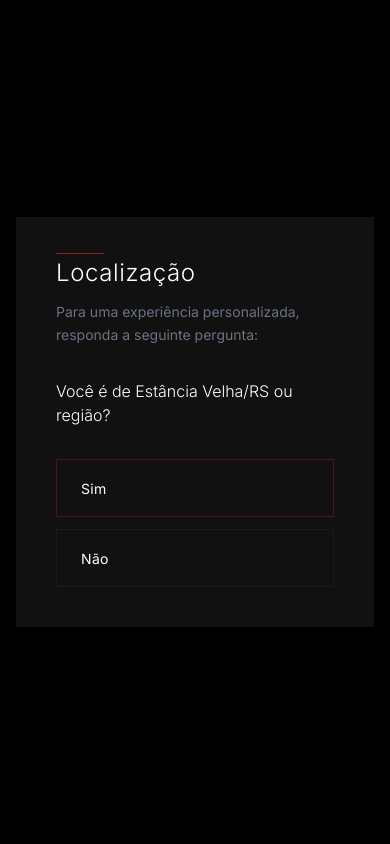
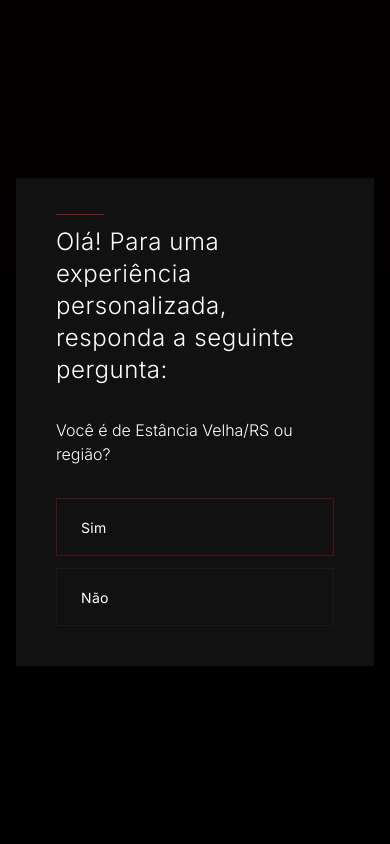
Before and after one commit to Matheus-Berghahn/Thiago-berghahn-personal, a Next.js app: page / in a window 390 px wide. Shown: the top 844 px of the page. Built offline with nearby package versions, Linux system fonts and the light colour scheme.

Commit message:
Add files via upload

```diff
--- a/app/components/Header.tsx
+++ b/app/components/Header.tsx
@@ -1,6 +1,7 @@
 'use client';
 
 import { motion } from 'framer-motion';
+import Image from 'next/image';
 
 const letterVariants = {
   hidden: { opacity: 0, y: 40 },
@@ -19,16 +20,30 @@ export const Header = () => {
 
   return (
     <section className="relative min-h-screen flex items-center justify-center bg-black">
-      <div className="absolute inset-0 bg-gradient-to-b from-red-700/5 via-transparent to-transparent" />
+      {/* Degradê do topo vermelho para preto */}
+      <div className="absolute inset-0 bg-gradient-to-b from-red-700/70 via-transparent to-transparent" />
+
+      {/* Logo no topo dentro do degradê */}
+      <div className="absolute top-8 left-1/2 transform -translate-x-1/2 z-10">
+        <div className="w-[300] h-[160] md:w-[400] h-[214] relative">
+          <Image
+            src="/logo.svg"
+            alt="Logo"
+            fill
+            className="object-contain"
+          />
+        </div>
+      </div>
+
       <div className="absolute bottom-0 left-0 right-0 h-px bg-gradient-to-r from-transparent via-red-700/20 to-transparent" />
 
-      <div className="relative text-center px-6">
+      <div className="relative text-center px-6 pt-10 md:pt-40">
         <motion.div
           initial={{ opacity: 0 }}
           animate={{ opacity: 1 }}
           transition={{ duration: 1 }}
         >
-          <div className="flex justify-center gap-0 flex-wrap">
+          <div className="flex justify-center gap-0 flex-wrap ">
             {title.split('').map((char, index) => (
               <motion.span
                 key={index}
@@ -43,6 +58,9 @@ export const Header = () => {
             ))}
           </div>
 
+          {/* CREF logo abaixo, mais próximo */}
+          <p className="text-sm md:text-base text-gray-500 tracking-wider mt-4">{topLine}</p>
+
           <motion.div
             initial={{ width: 0 }}
             animate={{ width: '60px' }}
@@ -56,22 +74,19 @@ export const Header = () => {
           animate={{ opacity: 1 }}
           transition={{ delay: 1, duration: 0.8 }}
         >
-          {/* CREF acima */}
-          <p className="text-mg text-gray-500 tracking-wider mb-4">{topLine}</p>
-
-          {/* Treino Inteligente */}
-          <p className="text-xl md:text-3xl text-gray-400 tracking-wide font-light pt-10">
+          {/* Treino Inteligente - MAIOR */}
+          <p className="text-2xl md:text-5xl lg:text-6xl text-gray-400 tracking-wide font-light pt-10">
             {middleLine}
           </p>
 
-          {/* Seta apontando para baixo */}
+          {/* Seta apontando para baixo - MAIOR */}
           <motion.div
-            animate={{ y: [0, 5, 0] }}
+            animate={{ y: [0, 8, 0] }}
             transition={{ duration: 1.5, repeat: Infinity }}
-            className="my-3"
+            className="my-6"
           >
             <svg
-              className="w-6 h-6 mx-auto text-red-700"
+              className="w-8 h-8 md:w-10 md:h-10 mx-auto text-red-700"
               fill="none"
               stroke="currentColor"
               viewBox="0 0 24 24"
@@ -80,8 +95,8 @@ export const Header = () => {
             </svg>
           </motion.div>
 
-          {/* Resultado com Ciência */}
-          <p className="text-xl md:text-3xl text-gray-400 tracking-wide font-light mt-2">
+          {/* Resultado com Ciência - MAIOR */}
+          <p className="text-2xl md:text-5xl lg:text-6xl text-gray-400 tracking-wide font-light mt-4">
             {bottomLine}
           </p>
         </motion.div>
--- a/app/components/HeroSection.tsx
+++ b/app/components/HeroSection.tsx
@@ -40,21 +40,21 @@ export const HeroSection = () => {
           </div>
 
           {/* Floating badges */}
-          <motion.div
+          {/* <motion.div
             animate={{ y: [0, -8, 0] }}
             transition={{ duration: 3, repeat: Infinity }}
             className="absolute -top-6 -right-6 bg-red-700 px-4 py-2"
           >
             <span className="text-white text-xs tracking-wider">+5 ANOS</span>
-          </motion.div>
+          </motion.div> */}
 
-          <motion.div
+          {/* <motion.div
             animate={{ y: [0, 8, 0] }}
             transition={{ duration: 3.5, repeat: Infinity, delay: 0.5 }}
             className="absolute -bottom-6 -left-6 bg-neutral-800 px-4 py-2 border-l-2 border-red-700/50"
           >
             <span className="text-red-600 text-xs tracking-wider">ESPECIALISTA</span>
-          </motion.div>
+          </motion.div> */}
         </motion.div>
       </div>
     </section>
--- a/app/components/Modal.tsx
+++ b/app/components/Modal.tsx
@@ -26,10 +26,9 @@ export const Modal = ({ isOpen, onSelect }: ModalProps) => {
           >
             <div className="relative">
               <div className="absolute -top-1 left-0 w-12 h-px bg-red-700" />
-              <h2 className="text-2xl font-light text-white mb-3 tracking-wide">Localização</h2>
-              <p className="text-gray-500 text-sm mb-8 leading-relaxed">
-                Para uma experiência personalizada, responda a seguinte pergunta:
-              </p>
+              <h2 className="text-2xl font-light text-white mb-8 tracking-wide pt-2 ">
+                Olá! Para uma experiência personalizada, responda a seguinte pergunta:
+              </h2>
               <p className="text-white text-base mb-8 font-light">
                 Você é de Estância Velha/RS ou região?
               </p>
--- a/package.json
+++ b/package.json
@@ -14,7 +14,8 @@
     "next": "16.2.4",
     "react": "19.2.4",
     "react-dom": "19.2.4",
-    "react-intersection-observer": "^10.0.3"
+    "react-intersection-observer": "^10.0.3",
+    "swiper": "^12.1.3"
   },
   "devDependencies": {
     "@tailwindcss/postcss": "^4",
```
Also changed, not shown: public/logo.svg (added), 1 other file (tests, documents, lock files or other folders).
